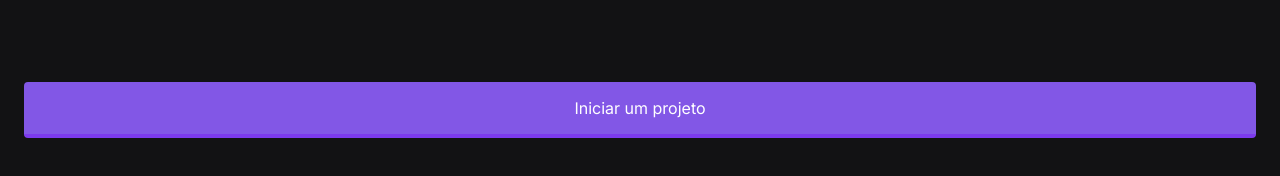
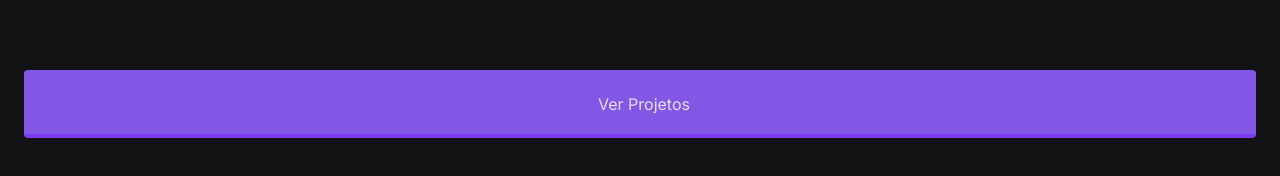
Before and after one commit to bobzera/weslley-blog, a Next.js app: page / in a window 1280 px wide. Shown: the part 622-798 px from the top of the page. Built offline with nearby package versions, Linux system fonts and the light colour scheme.

Commit message:
good night

```diff
--- a/pages/index.js
+++ b/pages/index.js
@@ -12,7 +12,10 @@ export default function Home(){
                 </div>
                 <img className="w-60 sm:w-96" src="https://josepholiveira.dev/_next/static/images/presentation-programmer-c7fa23b9eb3a27b094a594ff5a5ad7e5.svg"/>
                 <Link href="https://github.com/weslley-oliveira">
-                    <button className="px-16 rounded mx-auto my-8 py-4 bg-purple text-white w-full border-b-4 border-purple-600">Iniciar um projeto</button>
+                    <button className="rounded mx-auto my-8 py-4 bg-purple text-opacity-80 text-white w-full border-b-4 border-purple-600">
+                        <span className="text-2xl pr-2 opacity-80"><i class="fa fa-github" aria-hidden="true"></i> </span>
+                        Ver Projetos
+                    </button>
                 </Link>
             </div>
         </div>
```
